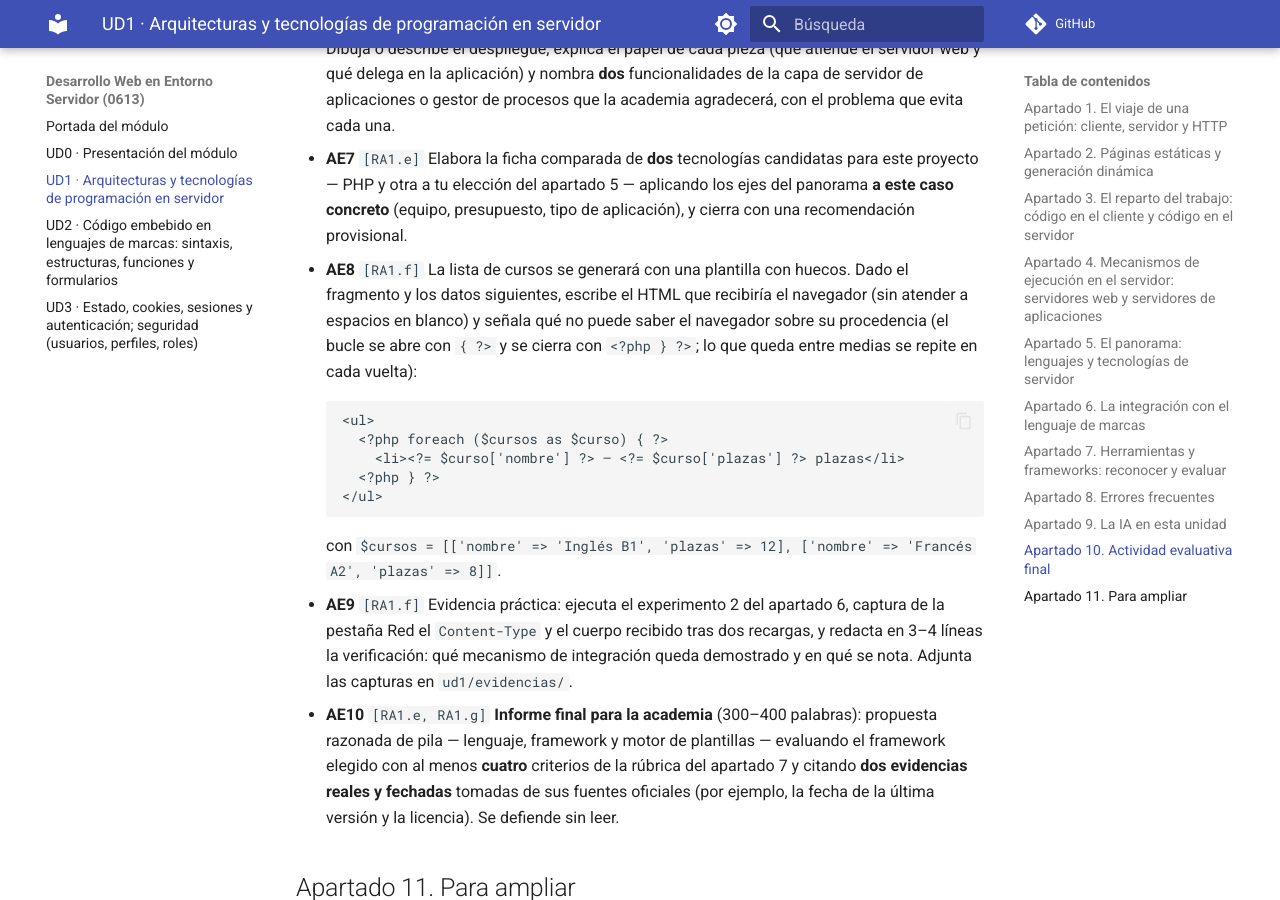
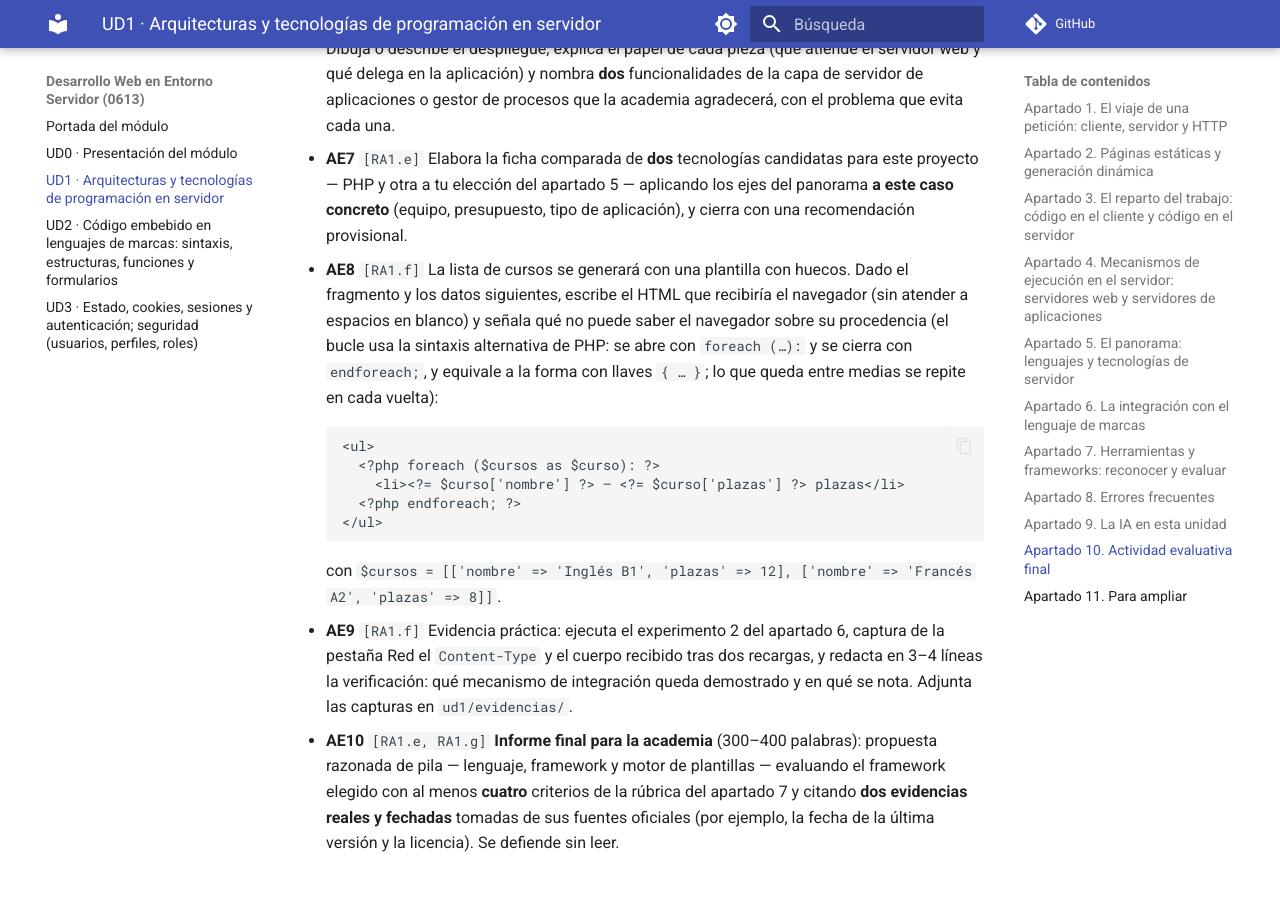
Before and after one commit to codigoRonin/apuntes-daw, an MkDocs documentation site: the page built from docs/desarrollo-web-en-entorno-servidor/ud1-arquitecturas-tecnologias-servidor.md, in a window 1280 px wide and 900 px high, scrolled down 13574 px. Built offline with MkDocs 1.6.1 and Material for MkDocs 9.7.7, drawn with Linux system fonts in a browser that asks for light colours; comment, search, counter and statistics services are not loaded.

Commit message:
Update UD2-8

````diff
--- a/docs/desarrollo-web-en-entorno-servidor/ud1-arquitecturas-tecnologias-servidor.md
+++ b/docs/desarrollo-web-en-entorno-servidor/ud1-arquitecturas-tecnologias-servidor.md
@@ -265,13 +265,13 @@ Puedes usar un asistente de IA en esta unidad, con cabeza y con responsabilidad
 - **AE5** `[RA1.c]` Describe, paso a paso y con el vocabulario de la unidad, el viaje completo de la petición "una alumna abre su horario en el área personal": desde que teclea la dirección hasta que la página se pinta, nombrando qué ocurre en el cliente, qué en el servidor y qué viaja en cada sentido.
 - **AE6** `[RA1.d]` La aplicación se desplegará como aplicación PHP detrás de un servidor web. Dibuja o describe el despliegue, explica el papel de cada pieza (qué atiende el servidor web y qué delega en la aplicación) y nombra **dos** funcionalidades de la capa de servidor de aplicaciones o gestor de procesos que la academia agradecerá, con el problema que evita cada una.
 - **AE7** `[RA1.e]` Elabora la ficha comparada de **dos** tecnologías candidatas para este proyecto — PHP y otra a tu elección del apartado 5 — aplicando los ejes del panorama **a este caso concreto** (equipo, presupuesto, tipo de aplicación), y cierra con una recomendación provisional.
-- **AE8** `[RA1.f]` La lista de cursos se generará con una plantilla con huecos. Dado el fragmento y los datos siguientes, escribe el HTML que recibiría el navegador (sin atender a espacios en blanco) y señala qué no puede saber el navegador sobre su procedencia (el bucle se abre con `{ ?>` y se cierra con `<?php } ?>`; lo que queda entre medias se repite en cada vuelta):
+- **AE8** `[RA1.f]` La lista de cursos se generará con una plantilla con huecos. Dado el fragmento y los datos siguientes, escribe el HTML que recibiría el navegador (sin atender a espacios en blanco) y señala qué no puede saber el navegador sobre su procedencia (el bucle usa la sintaxis alternativa de PHP: se abre con `foreach (…):` y se cierra con `endforeach;`, y equivale a la forma con llaves `{ … }`; lo que queda entre medias se repite en cada vuelta):
 
     ```
     <ul>
-      <?php foreach ($cursos as $curso) { ?>
+      <?php foreach ($cursos as $curso): ?>
         <li><?= $curso['nombre'] ?> — <?= $curso['plazas'] ?> plazas</li>
-      <?php } ?>
+      <?php endforeach; ?>
     </ul>
     ```
 
````
Also changed, not shown: docs/desarrollo-web-en-entorno-servidor/ud2-codigo-embebido-php.md (+1 -1 lines).
